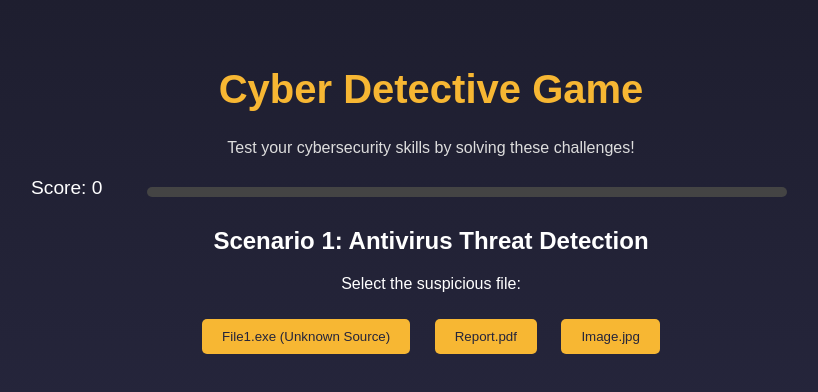
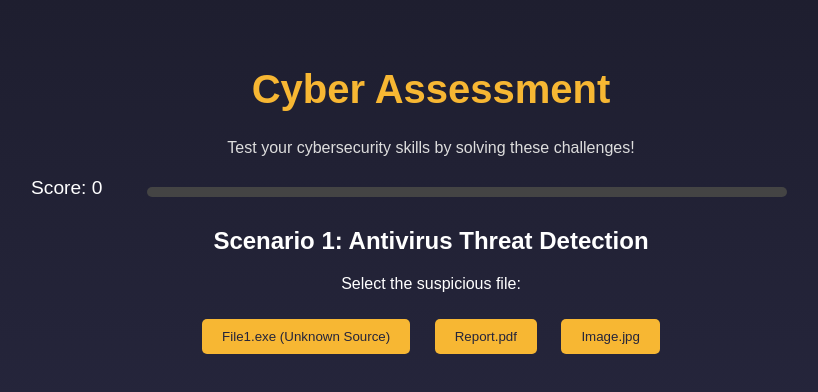
Before and after one commit to steeve-496/Self-Assessment-2, a plain HTML site: page index.html in a window 1280 px wide. Shown: the whole page, without its empty margins (209-1027 px from the left). Drawn offline with Linux system fonts and the light colour scheme.

Commit message:
Update index.html

```diff
--- a/index.html
+++ b/index.html
@@ -3,13 +3,13 @@
 <head>
     <meta charset="UTF-8">
     <meta name="viewport" content="width=device-width, initial-scale=1.0">
-    <title>Cyber Detective Game</title>
+    <title>Cyber Assessment</title>
     <link rel="stylesheet" href="styles.css">
 </head>
 <body>
     <div class="game-container">
         <header>
-            <h1>Cyber Detective Game</h1>
+            <h1>Cyber Assessment</h1>
             <p>Test your cybersecurity skills by solving these challenges!</p>
             <div class="scoreboard">
                 <span>Score: <span id="score">0</span></span>
```
